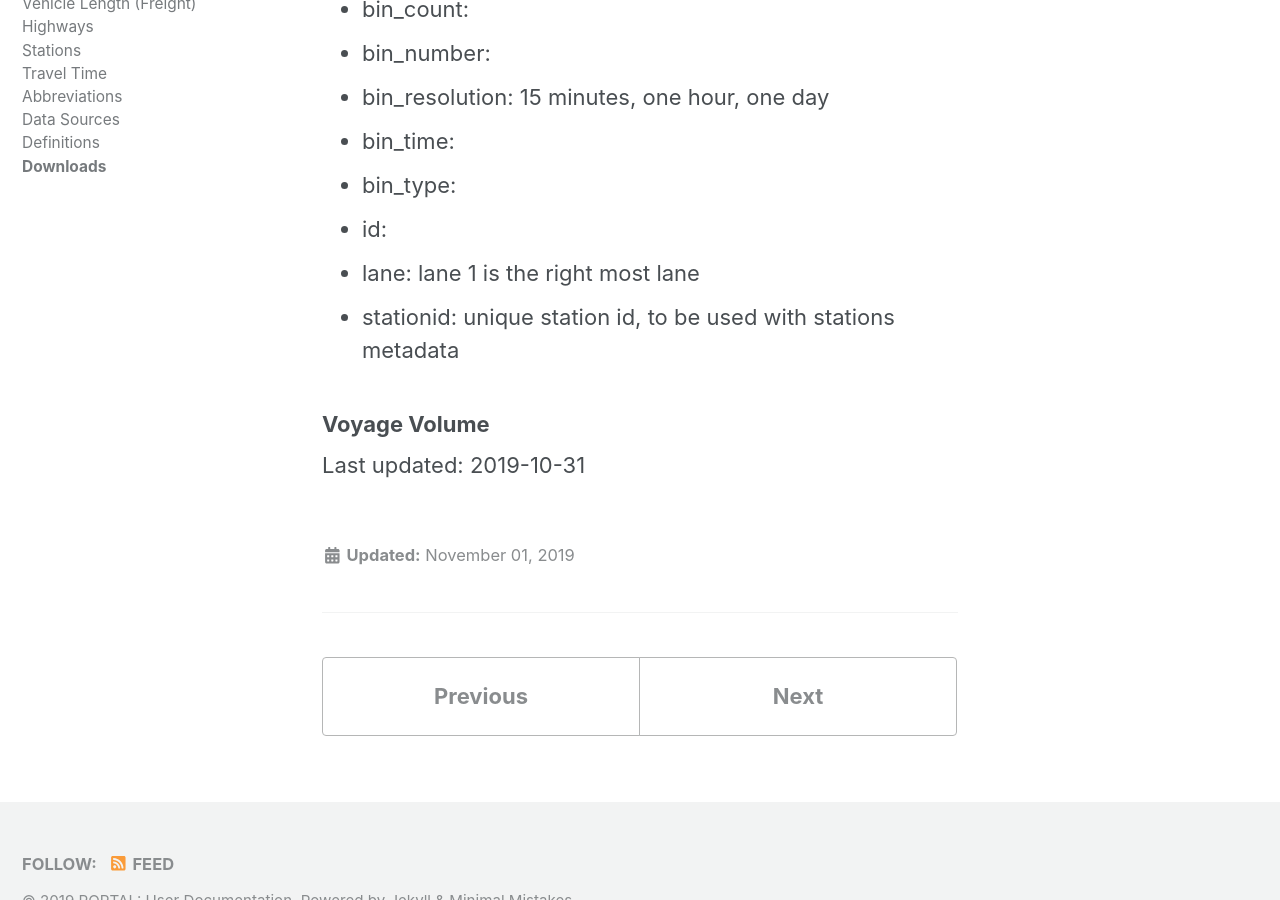
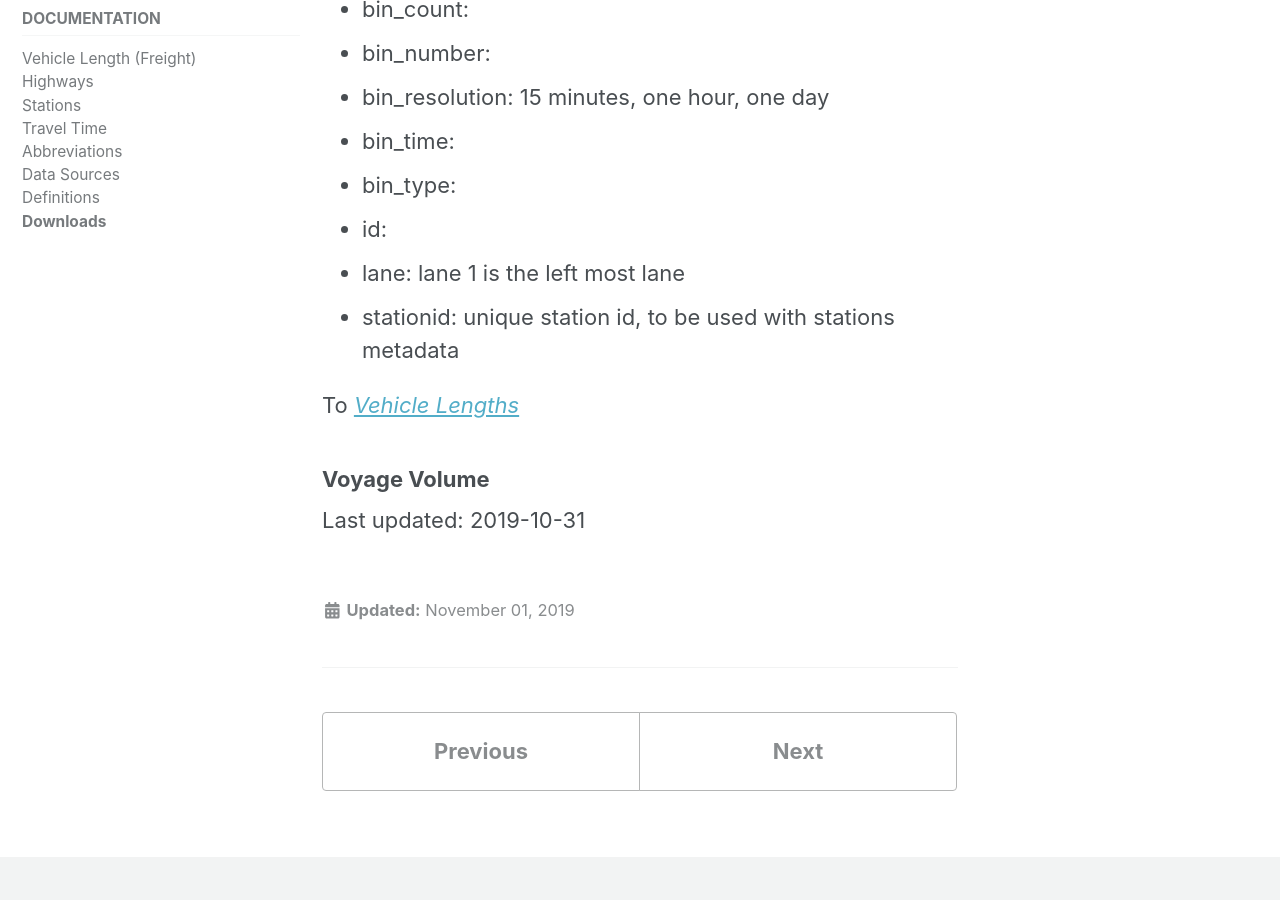
Before and after one commit to adus/portal-documentation, a Jekyll site: the page built from _documents/downloads.md, in a window 1280 px wide and 900 px high, scrolled down 6195 px. Built offline with Jekyll 4.4.1, drawn with Linux system fonts in a browser that asks for light colours; nearby versions of some CDN libraries.

Commit message:
add and edit downloads page documentation

```diff
--- a/_documents/downloads.md
+++ b/_documents/downloads.md
@@ -131,8 +131,10 @@ The following data are provided:
 - bin_time:
 - bin_type:
 - id:
-- lane: lane 1 is the right most lane
+- lane: lane 1 is the left most lane
 - stationid: unique station id, to be used with stations metadata
+
+To [_Vehicle Lengths_]({{ site.url }}{{ site.baseurl }}/documents/freight/)
 
 ### Voyage Volume
 
```
